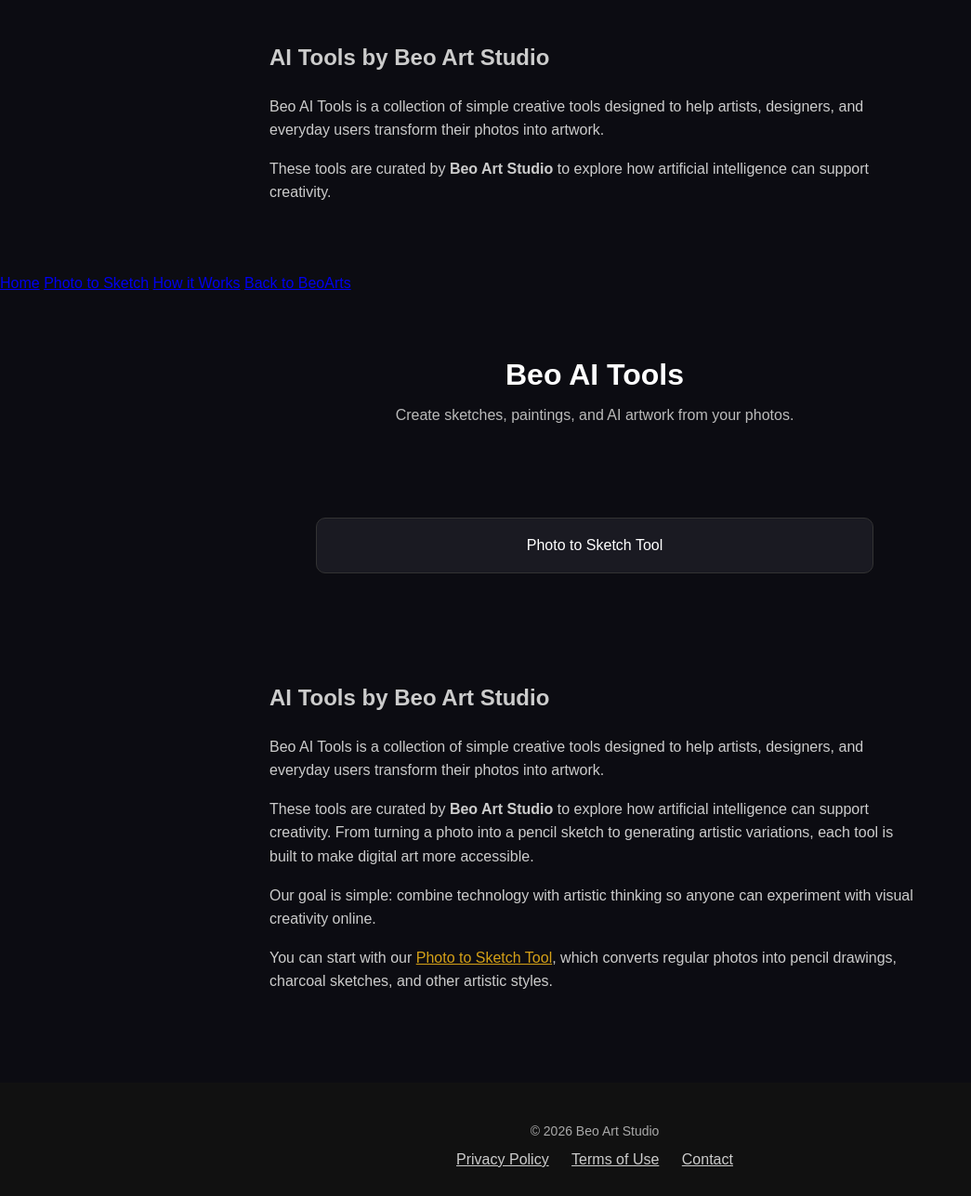
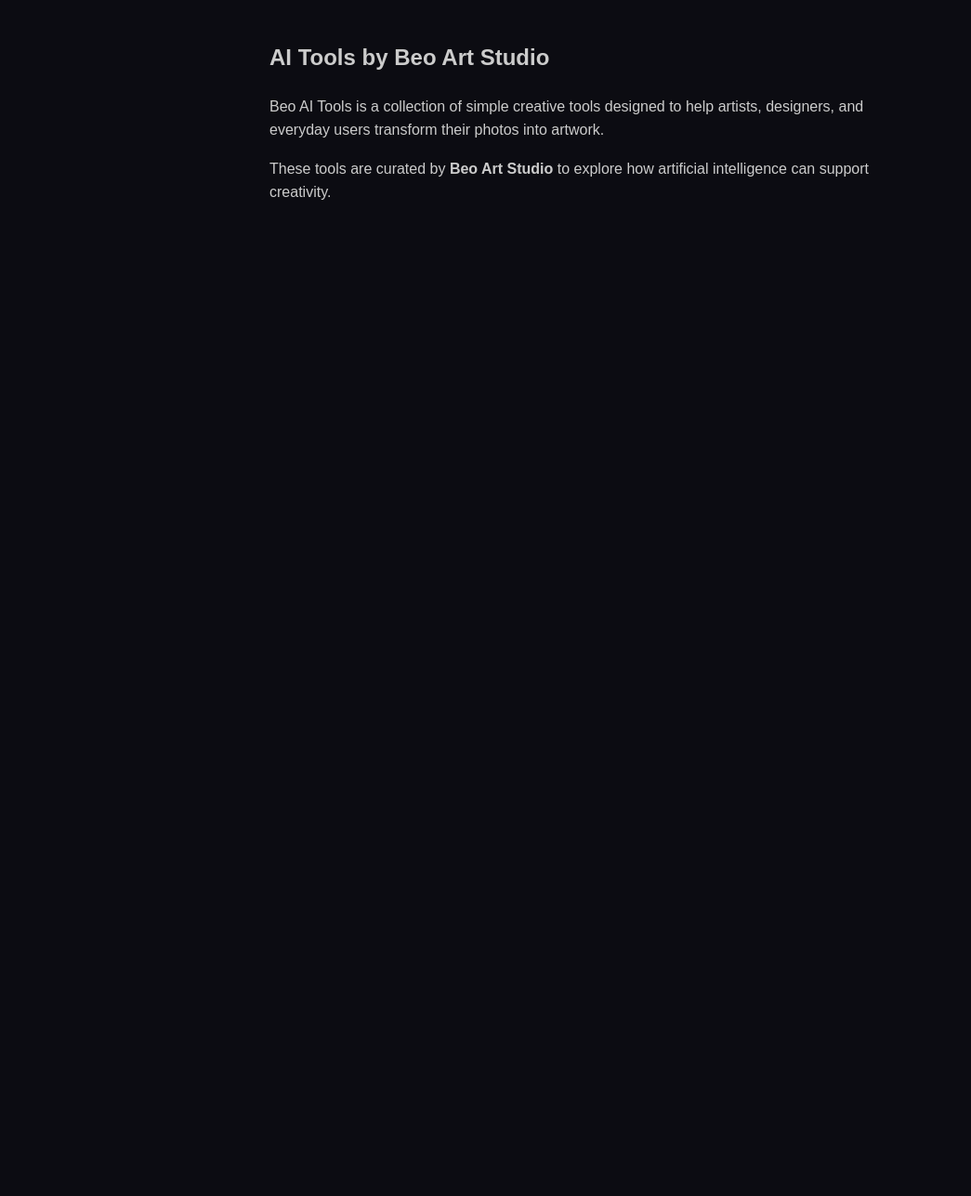
Before and after one commit to listentobeo/listentobeo.github.io, a plain HTML site: page index.html in a window 1280 px wide. Shown: the part 375-1662 px from the top of the page at 93% size, without its empty margins (0-1045 px from the left). After the commit the page ends 800 px from the top, so only its background shows below. Drawn offline with Linux system fonts and the light colour scheme; a script that the page names is missing.

Commit message:
Remove unused HTML content and footer

```diff
--- a/index.html
+++ b/index.html
@@ -51,88 +51,3 @@ These tools are curated by <strong>Beo Art Studio</strong> to explore how artifi
 
 </body>
 </html>
-<a href="/">Home</a>
-
-<a href="/tools/photo-to-sketch-online/">Photo to Sketch</a>
-
-<a href="#">How it Works</a>
-
-<a href="https://www.beoarts.com">Back to BeoArts</a>
-
-</div>
-
-<!-- HERO -->
-
-<div class="hero">
-
-<h1>Beo AI Tools</h1>
-
-<p>Create sketches, paintings, and AI artwork from your photos.</p>
-
-</div>
-
-<!-- TOOLS -->
-
-<div class="tools">
-
-<a class="tool" href="/tools/photo-to-sketch-online/">
-Photo to Sketch Tool
-</a>
-
-</div>
-<section style="max-width:700px;margin:40px auto;padding:20px;color:#ccc;line-height:1.6">
-
-<h2>AI Tools by Beo Art Studio</h2>
-
-<p>
-Beo AI Tools is a collection of simple creative tools designed to help artists, designers, and everyday users transform their photos into artwork.
-</p>
-
-<p>
-These tools are curated by <strong>Beo Art Studio</strong> to explore how artificial intelligence can support creativity. From turning a photo into a pencil sketch to generating artistic variations, each tool is built to make digital art more accessible.
-</p>
-
-<p>
-Our goal is simple: combine technology with artistic thinking so anyone can experiment with visual creativity online.
-</p>
-
-<p>
-You can start with our <a href="/tools/photo-to-sketch/" style="color:#d4a017;">Photo to Sketch Tool</a>, which converts regular photos into pencil drawings, charcoal sketches, and other artistic styles.
-</p>
-
-</section>
-
-  <footer style="background:#111;padding:30px;text-align:center;margin-top:60px">
-
-<p style="color:#aaa;font-size:14px">
-© 2026 Beo Art Studio
-</p>
-
-<div style="margin-top:10px">
-
-<a href="https://www.beoarts.com/privacy-policy" style="color:#ccc;margin:0 10px">Privacy Policy</a>
-
-<a href="https://www.beoarts.com/terms-of-use" style="color:#ccc;margin:0 10px">Terms of Use</a>
-
-<a href="https://www.beoarts.com/contact" style="color:#ccc;margin:0 10px">Contact</a>
-
-</div>
-
-</footer>
-
-<script>
-
-function toggleMenu(){
-
-const menu = document.getElementById("menu")
-
-menu.style.display = menu.style.display === "block"
-? "none"
-: "block"
-
-}
-
-</script>
-
-</body>
-</html>
```
